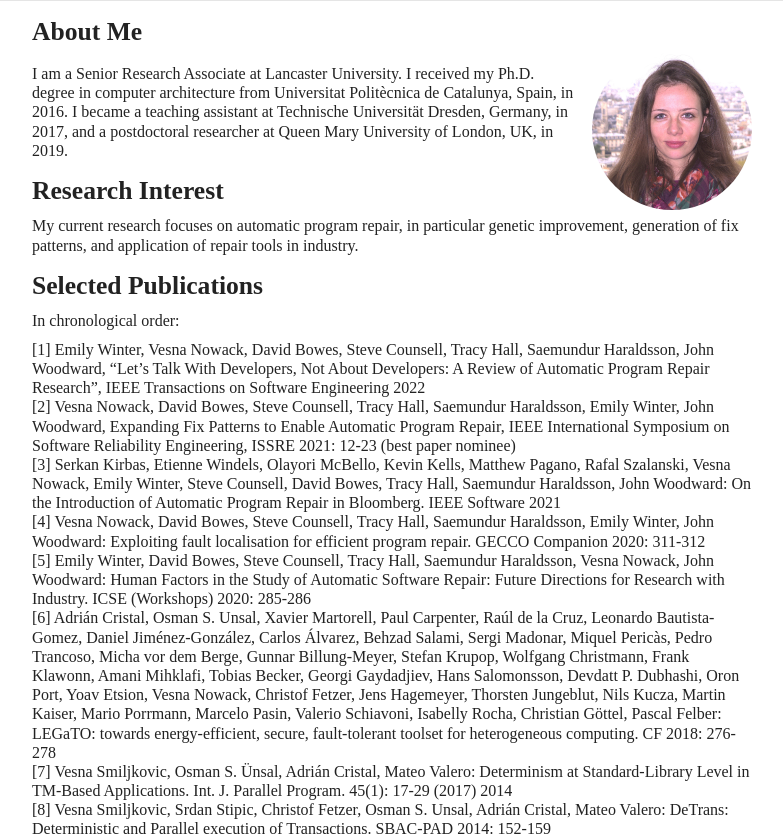
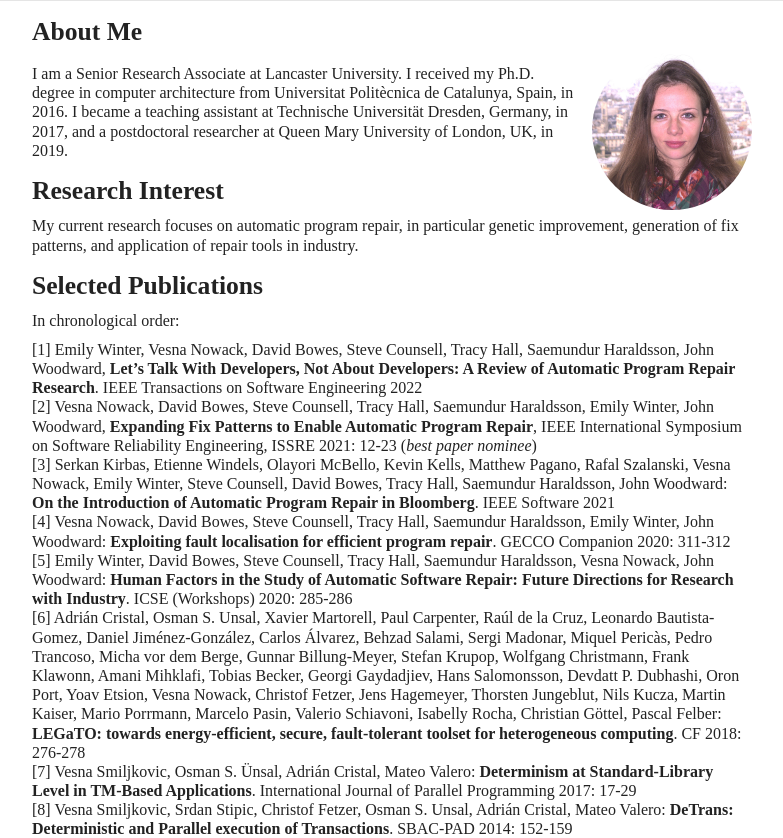
Before and after one commit to vesnowack/vesnowack.github.io, a plain HTML site: page index.html in a window 1280 px wide. Shown: the part 112-950 px from the top of the page, without its empty margins (248-1031 px from the left). Drawn offline with nearby package versions, Linux system fonts and the light colour scheme.

Commit message:
Updated.

```diff
--- a/index.html
+++ b/index.html
@@ -52,18 +52,18 @@ I became a teaching assistant at Technische Universität Dresden, Germany, in 20
 <h2 id="selected-publications">Selected Publications</h2>
 <p>In chronological order:</p>
 <ol>
-<li>Emily Winter, Vesna Nowack, David Bowes, Steve Counsell, Tracy Hall, Saemundur Haraldsson, John Woodward, &ldquo;Let&rsquo;s Talk With Developers, Not About Developers: A Review of Automatic Program Repair Research&rdquo;, IEEE Transactions on Software Engineering 2022</li>
-<li>Vesna Nowack, David Bowes, Steve Counsell, Tracy Hall, Saemundur Haraldsson, Emily Winter, John Woodward, Expanding Fix Patterns to Enable Automatic Program Repair, IEEE International Symposium on Software Reliability Engineering, ISSRE 2021: 12-23 (best paper nominee)</li>
-<li>Serkan Kirbas, Etienne Windels, Olayori McBello, Kevin Kells, Matthew Pagano, Rafal Szalanski, Vesna Nowack, Emily Winter, Steve Counsell, David Bowes, Tracy Hall, Saemundur Haraldsson, John Woodward: On the Introduction of Automatic Program Repair in Bloomberg. IEEE Software 2021</li>
+<li>Emily Winter, Vesna Nowack, David Bowes, Steve Counsell, Tracy Hall, Saemundur Haraldsson, John Woodward, <strong>Let&rsquo;s Talk With Developers, Not About Developers: A Review of Automatic Program Repair Research</strong>. IEEE Transactions on Software Engineering 2022</li>
+<li>Vesna Nowack, David Bowes, Steve Counsell, Tracy Hall, Saemundur Haraldsson, Emily Winter, John Woodward, <strong>Expanding Fix Patterns to Enable Automatic Program Repair</strong>, IEEE International Symposium on Software Reliability Engineering, ISSRE 2021: 12-23 (<em>best paper nominee</em>)</li>
+<li>Serkan Kirbas, Etienne Windels, Olayori McBello, Kevin Kells, Matthew Pagano, Rafal Szalanski, Vesna Nowack, Emily Winter, Steve Counsell, David Bowes, Tracy Hall, Saemundur Haraldsson, John Woodward: <strong>On the Introduction of Automatic Program Repair in Bloomberg</strong>. IEEE Software 2021</li>
 <li>Vesna Nowack, David Bowes, Steve Counsell, Tracy Hall, Saemundur Haraldsson, Emily Winter, John Woodward:
-Exploiting fault localisation for efficient program repair. GECCO Companion 2020: 311-312</li>
+<strong>Exploiting fault localisation for efficient program repair</strong>. GECCO Companion 2020: 311-312</li>
 <li>Emily Winter, David Bowes, Steve Counsell, Tracy Hall, Saemundur Haraldsson, Vesna Nowack, John Woodward:
-Human Factors in the Study of Automatic Software Repair: Future Directions for Research with Industry. ICSE (Workshops) 2020: 285-286</li>
-<li>Adrián Cristal, Osman S. Unsal, Xavier Martorell, Paul Carpenter, Raúl de la Cruz, Leonardo Bautista-Gomez, Daniel Jiménez-González, Carlos Álvarez, Behzad Salami, Sergi Madonar, Miquel Pericàs, Pedro Trancoso, Micha vor dem Berge, Gunnar Billung-Meyer, Stefan Krupop, Wolfgang Christmann, Frank Klawonn, Amani Mihklafi, Tobias Becker, Georgi Gaydadjiev, Hans Salomonsson, Devdatt P. Dubhashi, Oron Port, Yoav Etsion, Vesna Nowack, Christof Fetzer, Jens Hagemeyer, Thorsten Jungeblut, Nils Kucza, Martin Kaiser, Mario Porrmann, Marcelo Pasin, Valerio Schiavoni, Isabelly Rocha, Christian Göttel, Pascal Felber: LEGaTO: towards energy-efficient, secure, fault-tolerant toolset for heterogeneous computing. CF 2018: 276-278</li>
-<li>Vesna Smiljkovic, Osman S. Ünsal, Adrián Cristal, Mateo Valero: Determinism at Standard-Library Level in TM-Based Applications. Int. J. Parallel Program. 45(1): 17-29 (2017) 2014</li>
-<li>Vesna Smiljkovic, Srdan Stipic, Christof Fetzer, Osman S. Unsal, Adrián Cristal, Mateo Valero: DeTrans: Deterministic and Parallel execution of Transactions. SBAC-PAD 2014: 152-159</li>
+<strong>Human Factors in the Study of Automatic Software Repair: Future Directions for Research with Industry</strong>. ICSE (Workshops) 2020: 285-286</li>
+<li>Adrián Cristal, Osman S. Unsal, Xavier Martorell, Paul Carpenter, Raúl de la Cruz, Leonardo Bautista-Gomez, Daniel Jiménez-González, Carlos Álvarez, Behzad Salami, Sergi Madonar, Miquel Pericàs, Pedro Trancoso, Micha vor dem Berge, Gunnar Billung-Meyer, Stefan Krupop, Wolfgang Christmann, Frank Klawonn, Amani Mihklafi, Tobias Becker, Georgi Gaydadjiev, Hans Salomonsson, Devdatt P. Dubhashi, Oron Port, Yoav Etsion, Vesna Nowack, Christof Fetzer, Jens Hagemeyer, Thorsten Jungeblut, Nils Kucza, Martin Kaiser, Mario Porrmann, Marcelo Pasin, Valerio Schiavoni, Isabelly Rocha, Christian Göttel, Pascal Felber: <strong>LEGaTO: towards energy-efficient, secure, fault-tolerant toolset for heterogeneous computing</strong>. CF 2018: 276-278</li>
+<li>Vesna Smiljkovic, Osman S. Ünsal, Adrián Cristal, Mateo Valero: <strong>Determinism at Standard-Library Level in TM-Based Applications</strong>. International Journal of Parallel Programming 2017: 17-29</li>
+<li>Vesna Smiljkovic, Srdan Stipic, Christof Fetzer, Osman S. Unsal, Adrián Cristal, Mateo Valero: <strong>DeTrans: Deterministic and Parallel execution of Transactions</strong>. SBAC-PAD 2014: 152-159</li>
 <li>Vesna Smiljkovic, Martin Nowack, Neboja Miletic, Tim Harris, Osman S. Ünsal, Adrián Cristal, Mateo Valero:
-TM-dietlibc: A TM-aware Real-World System Library. IPDPS 2013: 1266-1274</li>
+<strong>TM-dietlibc: A TM-aware Real-World System Library</strong>. IPDPS 2013: 1266-1274</li>
 </ol>
 <h2 id="contact">Contact</h2>
 <ul>
```
